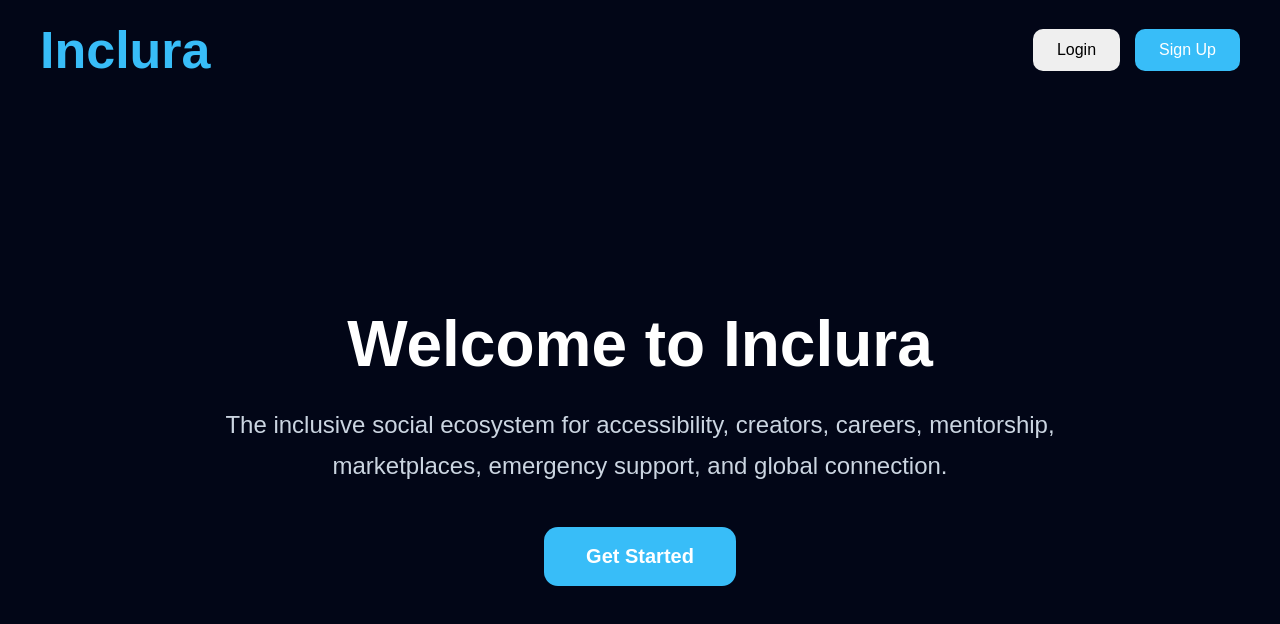
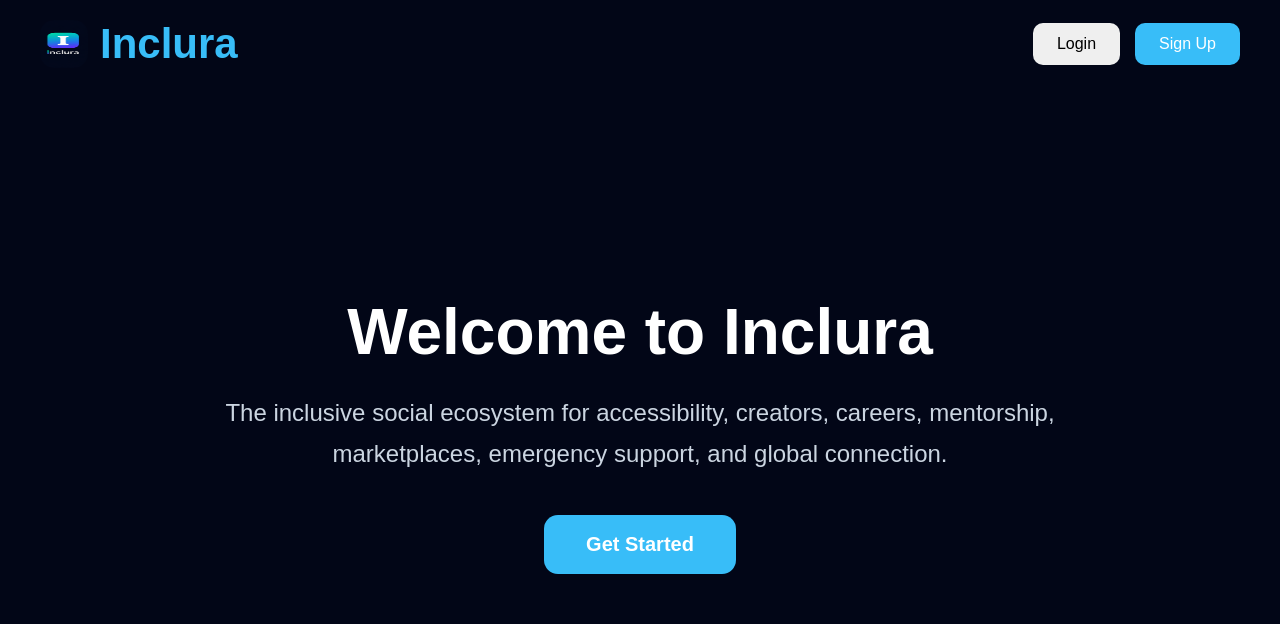
Before and after one commit to inclurah-png/inclura-web, a React (Vite) app: page / in a window 1280 px wide. Shown: the top 624 px of the page. Built offline with nearby package versions, Linux system fonts and the light colour scheme.

Commit message:
Update Logo.jsx

```diff
--- a/src/components/Logo.jsx
+++ b/src/components/Logo.jsx
@@ -1,15 +1,33 @@
 function Logo() {
   return (
+    <div
+      style={{
+        display: "flex",
+        alignItems: "center",
+        gap: "12px",
+      }}
+    >
+      <img
+        src="/logo.png"
+        alt="Inclura Logo"
+        style={{
+          width: "48px",
+          height: "48px",
+          borderRadius: "14px",
+        }}
+      />
+
       <h1
         style={{
           color: "#38bdf8",
-        fontSize: "52px",
+          fontSize: "42px",
           fontWeight: "700",
           margin: 0,
         }}
       >
         Inclura
       </h1>
+    </div>
   );
 }
 
```
Lines whose indentation alone changed are shown as unchanged.
